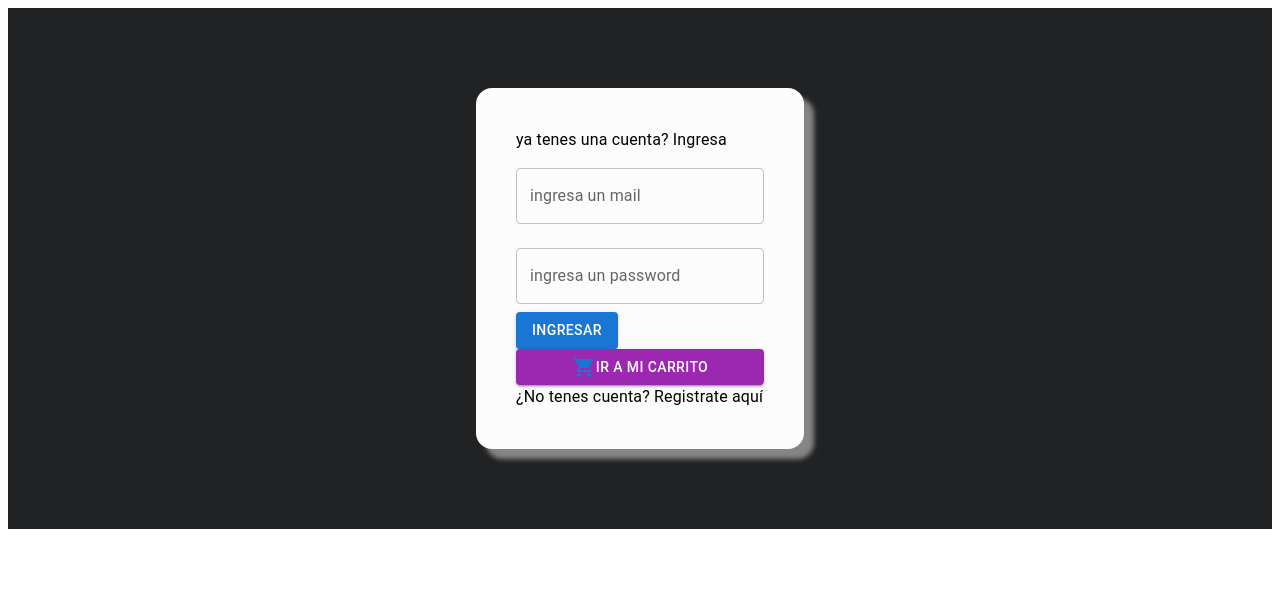
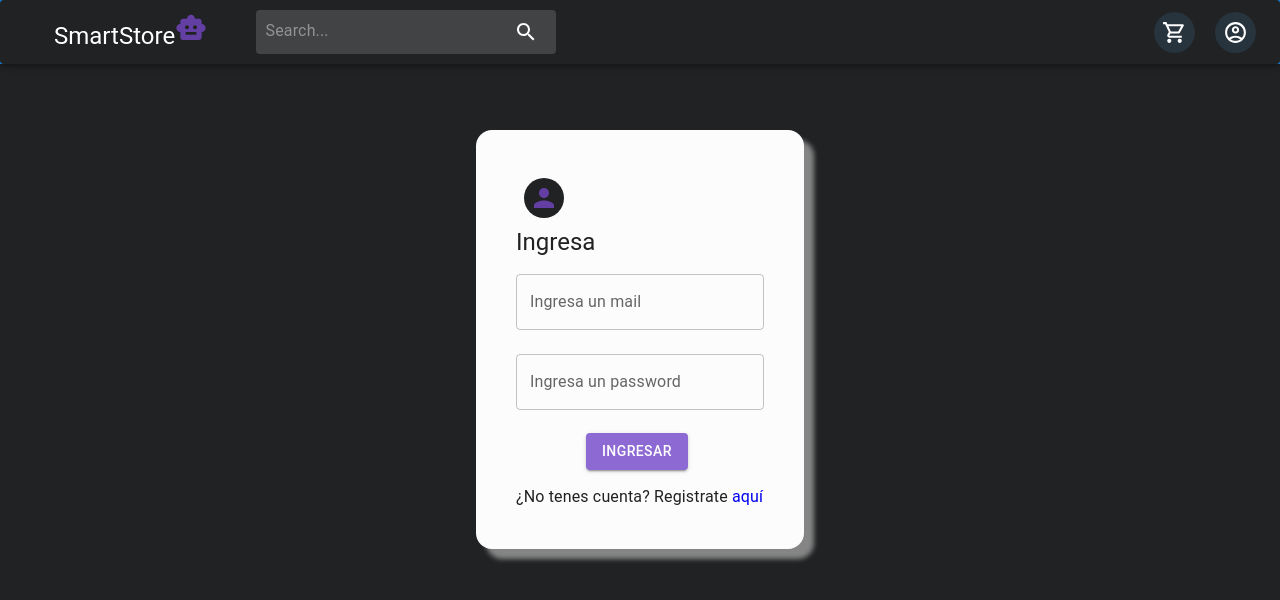
Before and after one commit to HLorenzoo/SmartStore-, a React (Create React App) app in the folder client/: page /login in a window 1280 px wide. Shown: the top 600 px of the page. Built offline with nearby package versions, Linux system fonts and the light colour scheme.

Commit message:
login, home, header

```diff
--- a/client/src/App.js
+++ b/client/src/App.js
@@ -10,6 +10,7 @@ import Home from "./components/Home";
 function App() {
   return (
     <Box>
+      <Navbar />
       <Routes>
         <Route path="/" element={<Home />}></Route>
         <Route path="/signup" element={<Signup />}></Route>
--- a/client/src/components/Header.jsx
+++ b/client/src/components/Header.jsx
@@ -1,8 +1,8 @@
 import styled from "@emotion/styled";
 import {
   Box,
+  Button,
   Card,
-  CardContent,
   CardMedia,
   Rating,
   Typography,
@@ -19,8 +19,8 @@ const StyledCard = styled(CardMedia)(({ theme }) => ({
 
 const StyledTypography = styled(Typography)(({ theme }) => ({
   position: "relative",
-  left: "320px",
-  top: "200px",
+  left: "250px",
+  top: "270px",
   fontSize: "25px",
   transition: "all .25s ease-out",
 
@@ -30,17 +30,45 @@ const StyledTypography = styled(Typography)(({ theme }) => ({
   },
 }));
 
+const StyledTypography2 = styled(Typography)(({ theme }) => ({
+  position: "relative",
+  top: "220px",
+  left: "60px",
+}));
+
 const Header = () => {
   return (
     <>
-      <Rating
-        sx={{ position: "relative", left: "365px", top: "200px" }}
-        name="read-only"
-        value={4}
-        readOnly
-      />
-      <StyledTypography variant="h3">Nuevos Auriculares</StyledTypography>
-
+      <Box sx={{ display: "flex" }}>
+        <Rating
+          sx={{ position: "relative", left: "400px", top: "200px" }}
+          name="read-only"
+          value={4}
+          readOnly
+        />
+        <StyledTypography variant="h3"> FreeBuds Studio</StyledTypography>
+        <StyledTypography2
+          sw={{ position: "relative", left: "250px", top: "250px" }}
+          variant="h3"
+        >
+          HUAWEI
+        </StyledTypography2>
+        <Button
+          variant="contained"
+          sx={{
+            backgroundColor: "#8d69d4",
+            "&:hover": {
+              backgroundColor: "#633fa4",
+            },
+            position: "relative",
+            right: "80px",
+            top: "370px",
+          }}
+        >
+          {" "}
+          Buy NOW!
+        </Button>
+      </Box>
       <Card>
         <StyledCard
           component="img"
--- a/client/src/components/Login.jsx
+++ b/client/src/components/Login.jsx
@@ -1,7 +1,7 @@
 import { useState } from "react";
 import Button from "@mui/material/Button";
 import TextField from "@mui/material/TextField";
-import { Typography, Box } from "@mui/material";
+import { Typography, Box, CssBaseline, Avatar, styled } from "@mui/material";
 import ShoppingCartIcon from "@mui/icons-material/ShoppingCart";
 import { Link } from "react-router-dom";
 
@@ -16,9 +16,25 @@ const Login = () => {
     console.log(user);
   };
 
+  const StyledButton = styled(Button)(({ theme }) => ({
+    marginTop: "15px",
+    marginLeft: "70px",
+
+    backgroundColor: "#8d69d4",
+    "&:hover": {
+      backgroundColor: "#633fa4",
+    },
+  }));
+
+  const StyledTypography = styled(Typography)(({ theme }) => ({
+    marginTop: "15px",
+  }));
   return (
+    <CssBaseline>
       <Box
         sx={{
+          paddingTop: "50px",
+          minHeight: "100vh",
           backgroundColor: "#212223",
           display: "flex",
           flexDirection: "column",
@@ -39,15 +55,21 @@ const Login = () => {
             boxShadow: "10px 10px 5px 0px rgba(255,255,255, 0.45)",
           }}
         >
-        <Typography variant="body1" component="p">
-          ya tenes una cuenta? Ingresa
+          <Box sx={{ display: "flex" }}>
+            {" "}
+            <Typography component="h1" variant="h5">
+              <Avatar
+                sx={{ m: 1, bgcolor: "#212223", color: "#633fA4" }}
+              ></Avatar>{" "}
+              Ingresa
             </Typography>
+          </Box>
 
           <TextField
             variant="outlined"
             margin="normal"
             id="email"
-          label="ingresa un mail"
+            label="Ingresa un mail"
             name="email"
             onChange={handlerInputs}
             sx={{ color: "white" }}
@@ -56,24 +78,30 @@ const Login = () => {
             variant="outlined"
             margin="normal"
             id="password"
-          label="ingresa un password"
+            label="Ingresa un password"
             name="password"
             onChange={handlerInputs}
           />
-        <Link to="/">
-          <Button variant="contained" color="primary">
+          <Link to="/" style={{ textDecoration: "none" }}>
+            <StyledButton
+              variant="contained"
+              color="primary"
+              xs={{
+                marginTop: "100px",
+              }}
+            >
               Ingresar
-          </Button>
+            </StyledButton>
           </Link>
-        <Button variant="contained" color="secondary">
-          <ShoppingCartIcon color="primary">star</ShoppingCartIcon>Ir a mi
-          carrito
-        </Button>
-        <Typography variant="body1" component="p">
-          ¿No tenes cuenta? Registrate aquí
-        </Typography>
+          <StyledTypography variant="body1" component="p">
+            ¿No tenes cuenta? Registrate{" "}
+            <Link to="/signup" style={{ textDecoration: "none" }}>
+              aquí
+            </Link>
+          </StyledTypography>
         </Box>
       </Box>
+    </CssBaseline>
   );
 };
 
```
Lines whose indentation alone changed are shown as unchanged.
